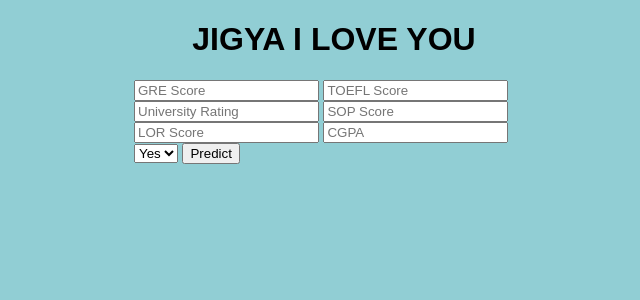
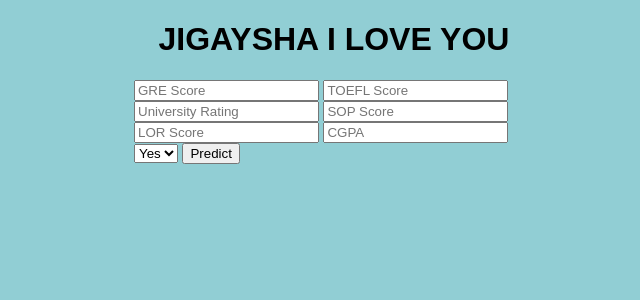
Before and after one commit to ravisingh1996thakur/gre_prediction-, a Flask app: page / in a window 1280 px wide. Shown: the top 300 px of the page, without its empty margins (306-946 px from the left). Run offline with Flask 2, Linux system fonts and the light colour scheme.

Commit message:
3rd commit

```diff
--- a/templates/index.html
+++ b/templates/index.html
@@ -8,7 +8,7 @@
 
 {% block body %}
 <div class="content">
-    <h1 style="text-align: center">JIGYA I LOVE YOU </h1>
+    <h1 style="text-align: center">JIGAYSHA I LOVE YOU  </h1>
 
     <div class="form">
         <form action="/predict" method="POST">
```
